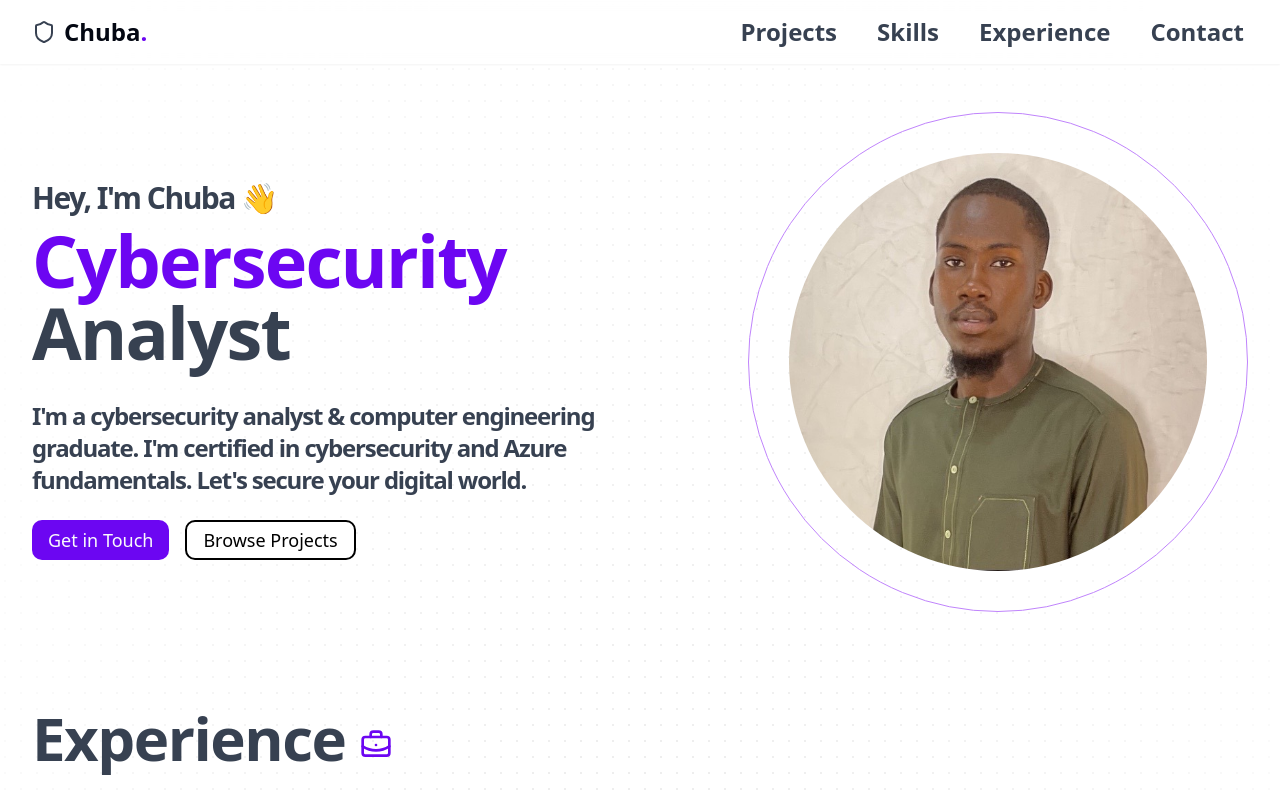
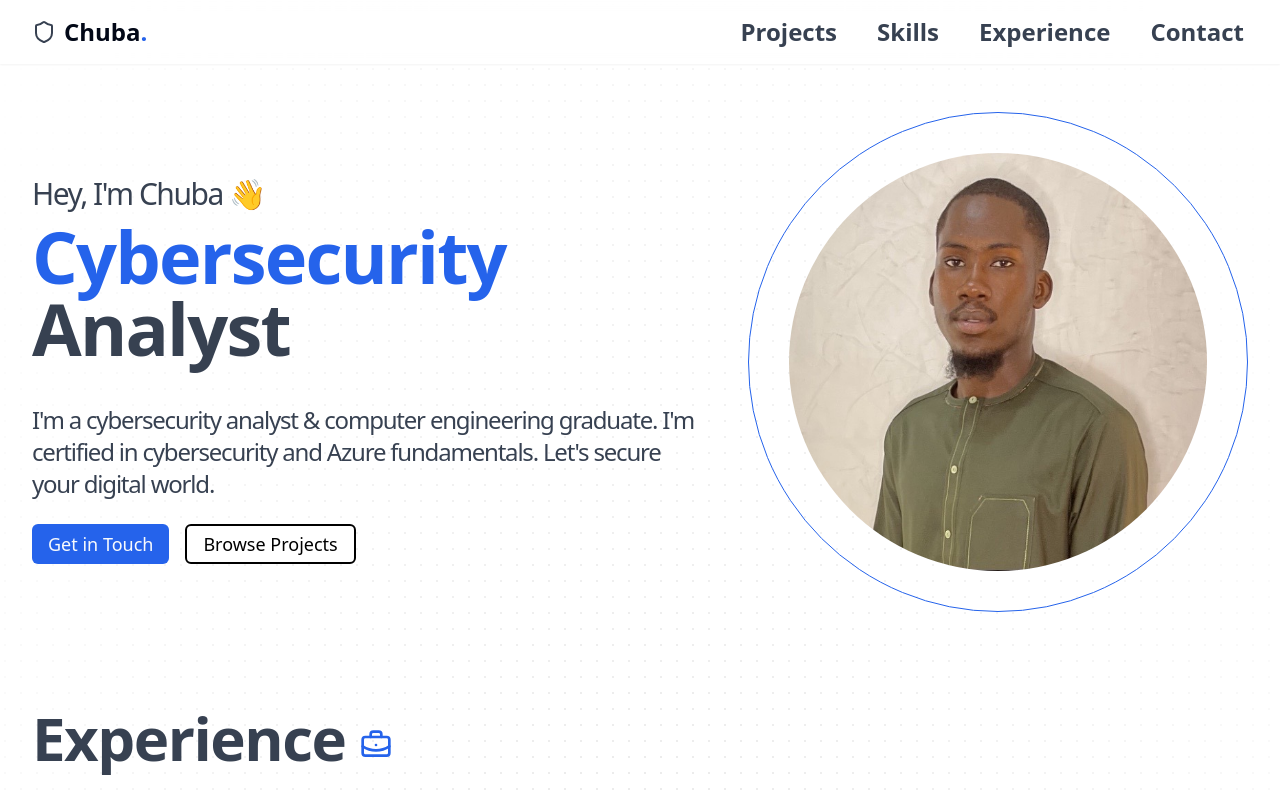
Before and after one commit to chuba-cn/dubemportfolio, a Next.js app: page / in a window 1280 px wide. Shown: the top 800 px of the page. Built offline with nearby package versions, Linux system fonts and the light colour scheme.

Commit message:
add footer section UI

```diff
--- a/src/app/globals.css
+++ b/src/app/globals.css
@@ -11,6 +11,53 @@
 
 
 @layer base {
+  :root {
+    --background: 0 0% 100%;
+    --foreground: 222.2 84% 4.9%;
+    --card: 0 0% 100%;
+    --card-foreground: 222.2 84% 4.9%;
+    --popover: 0 0% 100%;
+    --popover-foreground: 222.2 84% 4.9%;
+    --primary: 221.2 83.2% 53.3%;
+    --primary-foreground: 210 40% 98%;
+    --secondary: 210 40% 96.1%;
+    --secondary-foreground: 222.2 47.4% 11.2%;
+    --muted: 210 40% 96.1%;
+    --muted-foreground: 215.4 16.3% 46.9%;
+    --accent: 210 40% 96.1%;
+    --accent-foreground: 222.2 47.4% 11.2%;
+    --destructive: 0 84.2% 60.2%;
+    --destructive-foreground: 210 40% 98%;
+    --border: 214.3 31.8% 91.4%;
+    --input: 214.3 31.8% 91.4%;
+    --ring: 221.2 83.2% 53.3%;
+    --radius: 0.5rem;
+  }
+
+  .dark {
+    --background: 222.2 84% 4.9%;
+    --foreground: 210 40% 98%;
+    --card: 222.2 84% 4.9%;
+    --card-foreground: 210 40% 98%;
+    --popover: 222.2 84% 4.9%;
+    --popover-foreground: 210 40% 98%;
+    --primary: 217.2 91.2% 59.8%;
+    --primary-foreground: 222.2 47.4% 11.2%;
+    --secondary: 217.2 32.6% 17.5%;
+    --secondary-foreground: 210 40% 98%;
+    --muted: 217.2 32.6% 17.5%;
+    --muted-foreground: 215 20.2% 65.1%;
+    --accent: 217.2 32.6% 17.5%;
+    --accent-foreground: 210 40% 98%;
+    --destructive: 0 62.8% 30.6%;
+    --destructive-foreground: 210 40% 98%;
+    --border: 217.2 32.6% 17.5%;
+    --input: 217.2 32.6% 17.5%;
+    --ring: 224.3 76.3% 48%;
+  }
+}
+
+/* @layer base {
   :root {
     --background: 0 0% 100%;
     --foreground: 224 71.4% 4.1%;
@@ -55,7 +102,7 @@
     --input: 215 27.9% 16.9%;
     --ring: 263.4 70% 50.4%;
   }
-}
+} */
 
 @layer base {
   * {
--- a/src/app/page.tsx
+++ b/src/app/page.tsx
@@ -10,14 +10,15 @@ import Certifications from "@/components/Certifications";
 
 const Home = () => {
   return (
+    <>
     <Wrapper>
       <Hero/>
       <Experiences/>
       <Skills/>
       <Certifications/>
-      <Projects/>
+    </Wrapper>
       <Footer/>
-    </Wrapper>
+    </>
   );
 };
 
--- a/src/components/CertificatesList.tsx
+++ b/src/components/CertificatesList.tsx
@@ -8,7 +8,7 @@ const CertificatesList = () => {
       <InfiniteMovingCards
         items={certifcates}
         direction="right"
-        speed="slow"
+        speed="normal"
       />
     </div>
   )
--- a/src/components/Certifications.tsx
+++ b/src/components/Certifications.tsx
@@ -7,7 +7,6 @@ const Certifications = () => {
       <h1 className="text-5xl md:text-6xl font-bold tracking-tight text-wrap text-gray-700 mb-12">
         Certifications <BookOpenCheck className="inline text-primary font-bold h-8 w-8" />
       </h1>
-
       <CertificatesList />
     </section>
   );
--- a/src/components/Footer.tsx
+++ b/src/components/Footer.tsx
@@ -1,23 +1,33 @@
+import { ArrowUpRight } from "lucide-react";
 import Link from "next/link";
 
 const Footer = () => {
   return (
-    <footer className="flex flex-col gap-2 sm:flex-row py-6 w-full shrink-0 items-center px-4 md:px-6 border-t">
-        <p className="text-xs text-gray-500 ">
-          © 2024 John Doe. All rights reserved.
-        </p>
-        <nav className="sm:ml-auto flex gap-4 sm:gap-6">
-          <Link className="text-xs hover:underline underline-offset-4" href="#">
-            LinkedIn
-          </Link>
-          <Link className="text-xs hover:underline underline-offset-4" href="#">
-            GitHub
-          </Link>
-          <Link className="text-xs hover:underline underline-offset-4" href="#">
-            Email
-          </Link>
-        </nav>
-      </footer>
+    <footer className="w-full mt-20 md:mt-16 bg-primary rounded-tr-lg rounded-tl-lg px-4 md:px-8" id="contact">
+      <Link href='mailto:chidubem.chuba@gmail.com' target="_blank">
+        <div className="border-b-4 border-gray-200 flex flex-row justify-between items-center py-7">
+          <p className="md:text-4xl md:hover:text-5xl md:hover:text-gray-200 transition-all text-gray-300 font-bold uppercase ">
+            Contact me
+          </p>
+          <ArrowUpRight className="md:h-16 md:w-16 text-gray-300 inline"/>
+        </div>
+      </Link>
+
+      <Link href="https://www.linkedin.com/in/chidubem-chuba-nwene-2b6b2a1bb/" target="_blank">
+        <div className="border-b-4 border-gray-200 flex flex-row justify-between items-center py-7">
+          <p className="md:text-4xl md:hover:text-5xl md:hover:text-gray-200 transition-all text-gray-300  font-bold uppercase">Linkedin</p>
+          <ArrowUpRight className="md:h-16 md:w-16 text-gray-200 inline"/>
+        </div>
+      </Link>
+
+      <Link href="tel:+1(416)939-3478" target="_blank">
+        <div className="border-gray flex flex-row justify-between items-center py-7">
+          <p className="md:text-4xl md:hover:text-5xl md:hover:text-gray-200 transition-all text-gray-300 font-bold uppercase">+1(416)939-347</p>
+          <ArrowUpRight className="md:h-16 md:w-16 text-gray-200 inline"/>
+        </div>
+      </Link>
+
+    </footer>
   )
 }
 
--- a/src/components/Hero.tsx
+++ b/src/components/Hero.tsx
@@ -8,22 +8,22 @@ import profile from "../../public/dubemProfilePic.jpg";
 import { TextGenerateEffect } from './ui/text-generate-effect';
 
 const word1 = `Hey, I'm Chuba 👋`;
-const word2 = `I'm a cybersecurity analyst & computer engineering graduate. I'm certified in cybersecurity and Azure fundamentals. Let's secure your digital world.`
+const word2 = "I'm a cybersecurity analyst & computer engineering graduate.\nI'm certified in cybersecurity and Azure fundamentals. Let's secure your digital world."
 
 
 const Hero = () => {
 
   return (
     <section className="w-full mt-20 md:mt-0 py-8 md:pt-24 lg:pt-28 xl:pt-30" id="hero">
-          <div className='flex flex-col lg:flex-row gap-12 lg:gap-12 lg:justify-between items-center '>
+          <div className='flex flex-col lg:flex-row gap-12 lg:justify-between items-center '>
             <div className='flex flex-col gap-2'>
               <TextGenerateEffect words={word1} className='text-gray-700  text-2xl md:text-3xl tracking-tighter' />
-              <h1 className='text-5xl md:text-7xl font-bold tracking-tight mb-2 text-wrap text-gray-700'>
+              <h1 className='text-5xl md:text-7xl font-bold tracking-tight mb-4 text-wrap text-gray-700'>
                 <span className='text-primary'>Cybersecurity&nbsp;</span>
                 <br className='md:hidden lg:inline'/>
                 Analyst
               </h1>
-              <TextGenerateEffect words={word2} className='text-gray-700  text-xl md:text-2xl tracking-tighter mb-4' />
+              <TextGenerateEffect words={word2} className='text-gray-700  text-xl md:text-2xl tracking-tighter mb-4 text-wrap' />
               <div className='flex items-center gap-4'>
                 <Link href="#contact">
                   <Button className='text-lg'>Get in Touch</Button>
@@ -37,7 +37,7 @@ const Hero = () => {
             </div>
 
             <div className='flex justify-center items-center'>
-              <div className='border border-purple-400 rounded-full h-[360px] w-[360px] md:h-[500px] md:w-[500px]'>
+              <div className='border border-primary rounded-full h-[360px] w-[360px] md:h-[500px] md:w-[500px]'>
                 <div className='p-10'>
                   <Image
                     src={profile}
@@ -55,6 +55,3 @@ const Hero = () => {
 }
 
 export default Hero
-
-{/* <div className='container px-4 md:px-6'>
-</div> */}
--- a/src/components/Skills.tsx
+++ b/src/components/Skills.tsx
@@ -15,7 +15,7 @@ const Skills = () => {
             key={index}
           >
             <div>
-              <p className="text-gray-700 font-bold text-2xl">
+              <p className="text-gray-700 font-bold text-xl md:text-2xl">
                 {skill.skillGroup}
               </p>
             </div>
@@ -26,7 +26,7 @@ const Skills = () => {
               >
                 {skill.skillItem.map((item, index) => (
                   <div key={index}>
-                    <p className="text-gray-600 text-[22px] tracking-wide">
+                    <p className="text-gray-600 text-lg md:text-[22px] tracking-wide">
                       {item}
                     </p>
                   </div>
--- a/src/components/ui/text-generate-effect.tsx
+++ b/src/components/ui/text-generate-effect.tsx
@@ -43,7 +43,7 @@ export const TextGenerateEffect = ({
   };
 
   return (
-    <div className={cn("font-bold", className)}>
+    <div className={cn("", className)}>
       <div className="mt-4">
         <div className="">
           {renderWords()}
```
Also changed, not shown: src/components/ui/infinite-moving-cards.tsx (+0 -21 lines), src/components/JobCarouselMobile.tsx (line endings or trailing spaces), src/components/Projects.tsx (line endings or trailing spaces).
